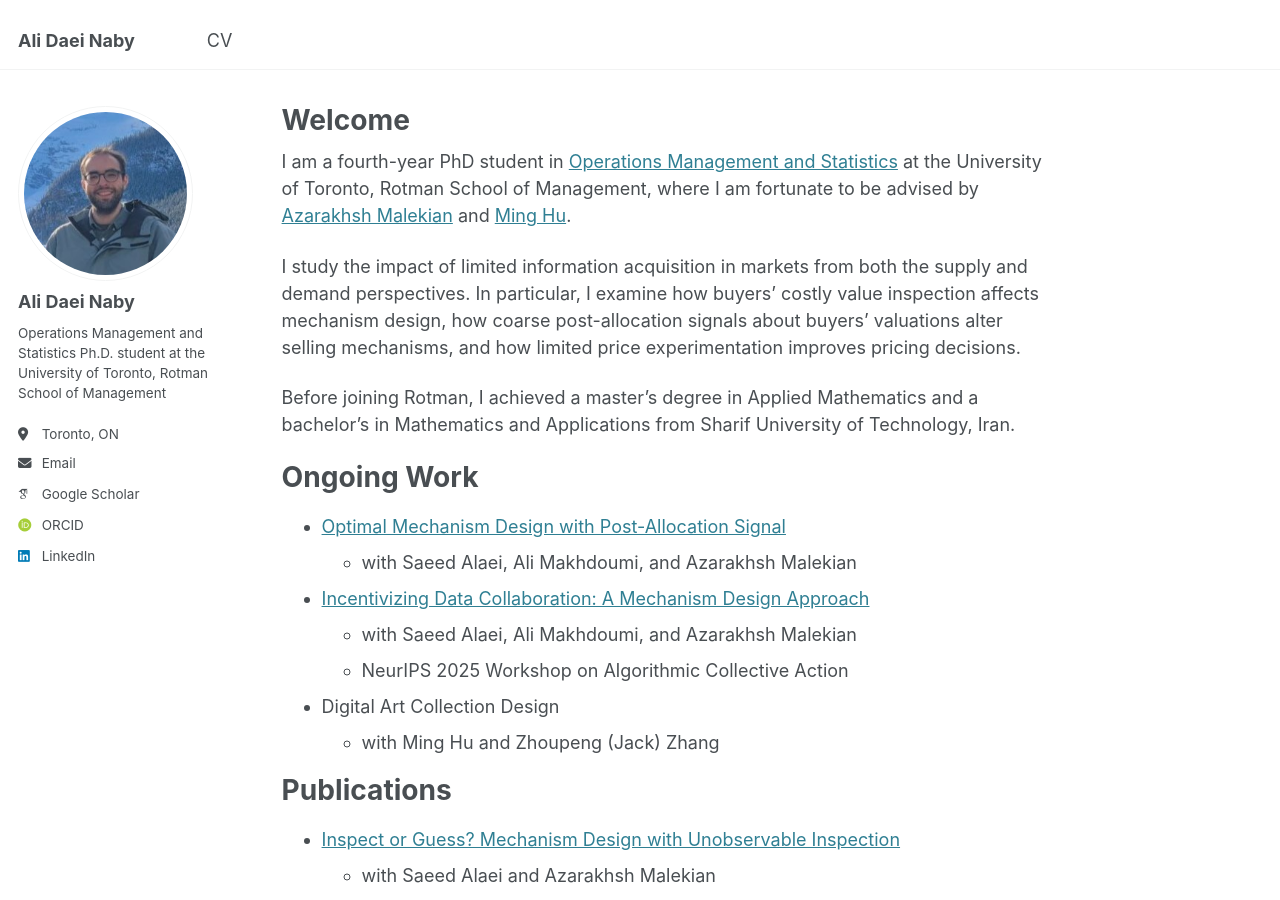
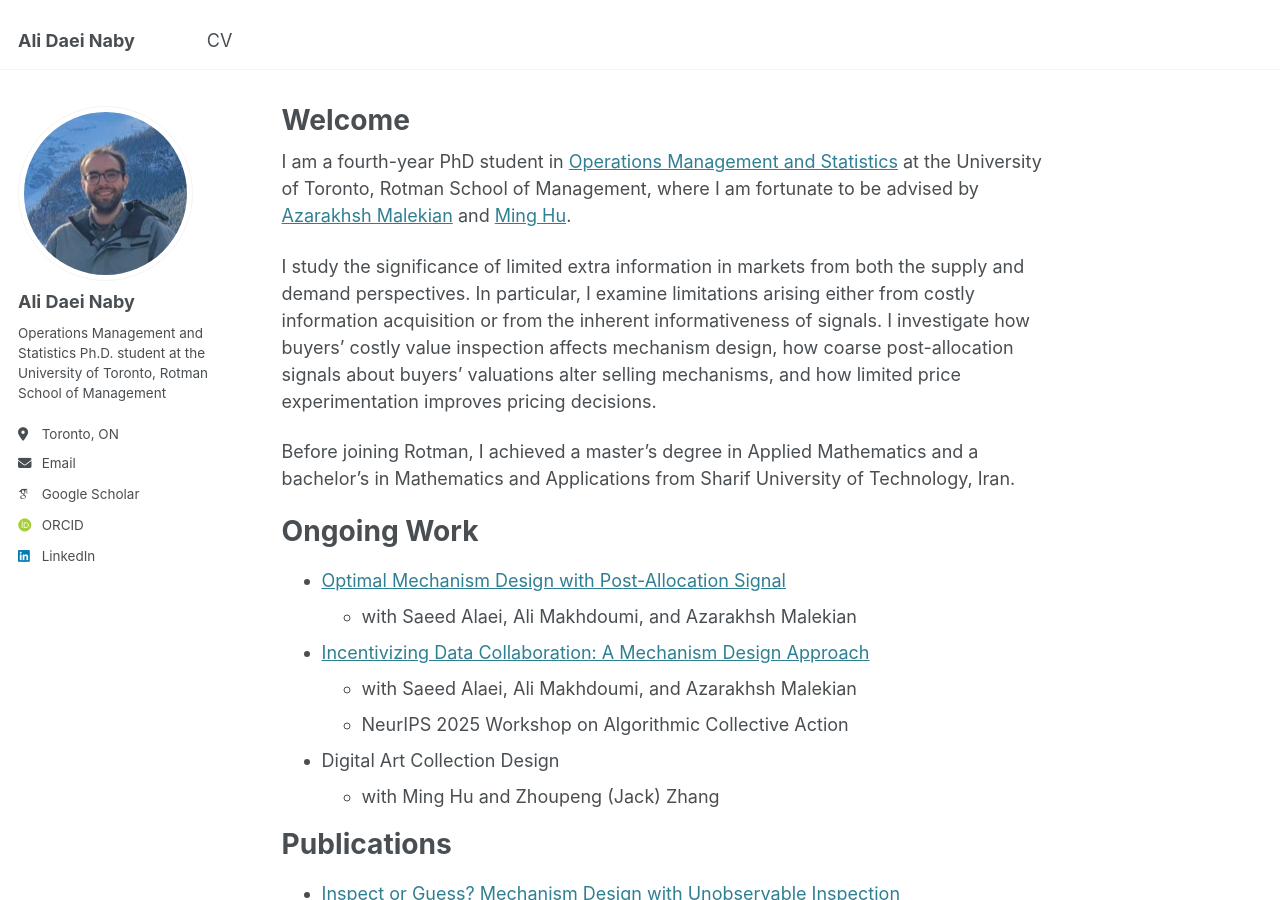
Before and after one commit to alidaeinaby/alidaeinaby.github.io, a Jekyll site: the page built from _pages/about.md, in a window 1280 px wide and 900 px high. Built offline with Jekyll 4.4.1, drawn with Linux system fonts in a browser that asks for light colours; some web fonts are replaced.

Commit message:
Update about.md

```diff
--- a/_pages/about.md
+++ b/_pages/about.md
@@ -9,7 +9,7 @@ redirect_from:
 
 I am a fourth-year PhD student in [Operations Management and Statistics](https://www.rotman.utoronto.ca/programs/phd-program/major-areas-of-study/opm-accordions/) at the University of Toronto, Rotman School of Management, where I am fortunate to be advised by [Azarakhsh Malekian](https://discover.research.utoronto.ca/22380-azarakhsh-malekian) and [Ming Hu](https://discover.research.utoronto.ca/21567-ming-hu).
 
-I study the impact of limited information acquisition in markets from both the supply and demand perspectives. In particular, I examine how buyers' costly value inspection affects mechanism design, how coarse post-allocation signals about buyers' valuations alter selling mechanisms, and how limited price experimentation improves pricing decisions.
+I study the significance of limited extra information in markets from both the supply and demand perspectives. In particular, I examine limitations arising either from costly information acquisition or from the inherent informativeness of signals. I investigate how buyers' costly value inspection affects mechanism design, how coarse post-allocation signals about buyers' valuations alter selling mechanisms, and how limited price experimentation improves pricing decisions.
 
 Before joining Rotman, I achieved a master's degree in Applied Mathematics and a bachelor's in Mathematics and Applications from Sharif University of Technology, Iran.
 
```
